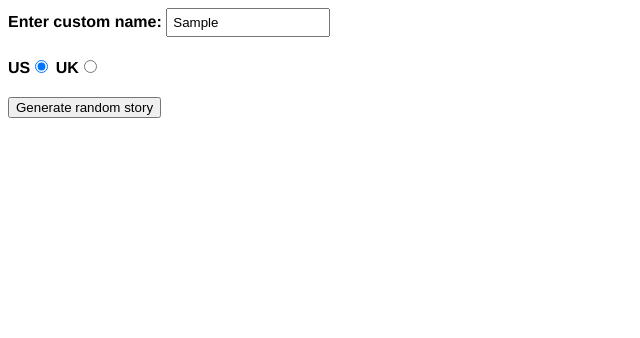
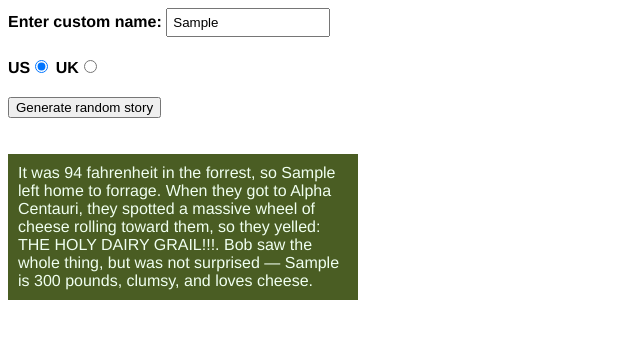
Before and after one commit to Autumn-Davis/Autumn-Davis.github.io, a plain HTML site: page wa/wa10.html in a window 1280 px wide. Both pictures are taken after typing "Sample" into the empty fields and a click on the button "Generate random story". Shown: the whole page, without its empty margins (0-640 px from the left). Drawn offline with Linux system fonts and the light colour scheme.

Commit message:
final wa10

```diff
--- a/js/wa10.js
+++ b/js/wa10.js
@@ -17,7 +17,7 @@ function result() {
 
     console.log("testing");
 
-    let newStory = "It was 94 farenheit in the forrest, so :insertx: left home to forrage. When they got to :inserty:, they spotted a massive wheel of cheese rolling toward them, so they :insertz:. Bob saw the whole thing, but was not surprised — :insertx: is 300 pounds, clumsy, and loves cheese.";
+    let newStory = "It was 94 fahrenheit in the forrest, so :insertx: left home to forrage. When they got to :inserty:, they spotted a massive wheel of cheese rolling toward them, so they :insertz:. Bob saw the whole thing, but was not surprised — :insertx: is 300 pounds, clumsy, and loves cheese.";
 
     if(document.getElementById("uk").checked) {
         const weight = Math.round(300 / 14);
@@ -39,6 +39,4 @@ function result() {
 
     story.textContent = newStory;
     story.style.visibility = 'visible';
-
-
 }
--- a/wa/wa10.html
+++ b/wa/wa10.html
@@ -51,4 +51,7 @@
     <!-- Thanks a lot to Willy Aguirre for his help with the code for this assessment -->
     <p class="story"></p>
   </body>
+
+  <script src="../js/wa10.js"></script>
+
 </html>
```
